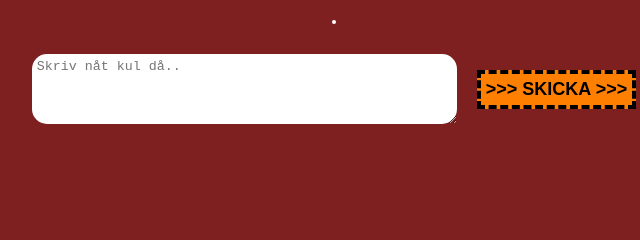
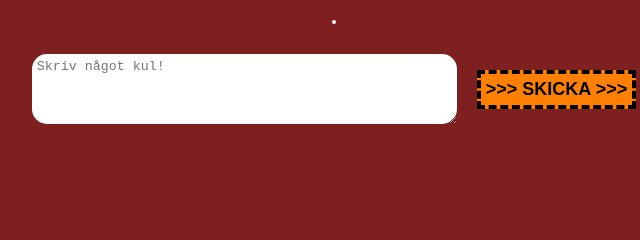
Before and after one commit to OskarKubicka/FE22-js2-slutprojekt-oskar-kubicka, a website built with Parcel: page src/html/profile.html in a window 1280 px wide. Shown: the top 240 px of the page, 306-946 px from the left. Built offline with nearby package versions, Linux system fonts and the light colour scheme; no server answers; a web font is replaced by a local one.

Commit message:
Update profile.html

```diff
--- a/src/html/profile.html
+++ b/src/html/profile.html
@@ -23,7 +23,7 @@
             </div>
             <form id="status-form">
 
-                <textarea id="status-input" rows="4" cols="50" placeholder="Skriv nåt kul då.."></textarea>
+                <textarea id="status-input" rows="4" cols="50" placeholder="Skriv något kul!"></textarea>
                 <button id="status-button">>>> SKICKA >>></button>
             </form>
             <div id="comments"></div>
```
